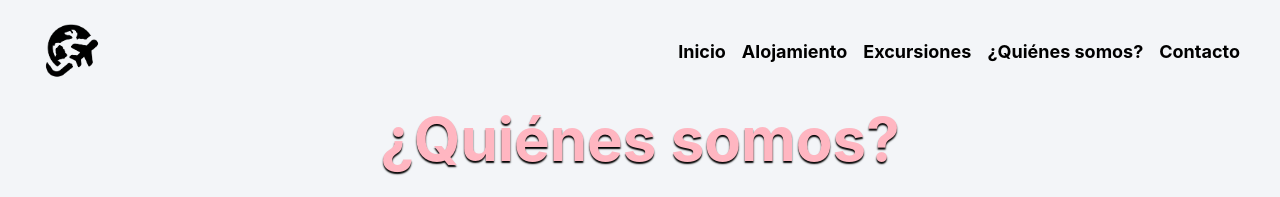
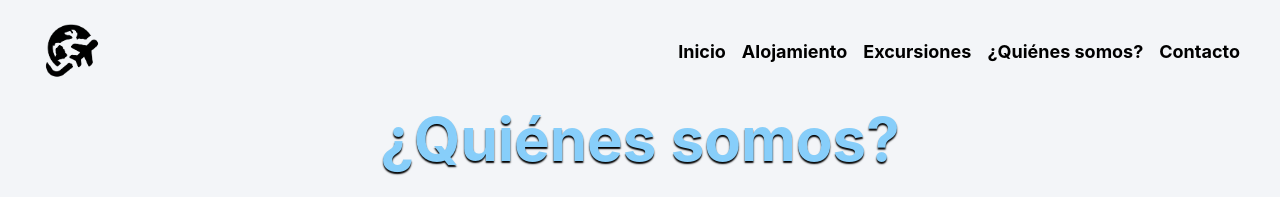
Before and after one commit to Khillari/proyectofinal, a website: page views/quienessomos.html in a window 1280 px wide. Shown: the top 197 px of the page. Drawn offline with nearby package versions, Linux system fonts and the light colour scheme.

Commit message:
modificación de los titulos

```diff
--- a/assets/scss/_misass.scss
+++ b/assets/scss/_misass.scss
@@ -49,9 +49,9 @@ $ochenta: 80px;
 
 .contenedor {text-align: $centro;}
 
-.titulo1 {text-shadow: 0 0.1rem 0.1rem $gris;}
+.titulo1 {text-shadow: 0 0.1rem 0.1rem $negro;}
 
-.titulo2 {text-shadow: 0 0.1rem 0.1rem $gris;}
+.titulo2 {text-shadow: 0 0.1rem 0.1rem $negro;}
 
 
 											/* VISTA DESKTOP */
--- a/views/quienessomos.html
+++ b/views/quienessomos.html
@@ -45,7 +45,7 @@
         <div class="row">
 
           <div class="col-lg-12 col-xs-12">
-            <h1 class="titulo1">¿Quiénes somos?</h1>
+            <h1 class="titulo2">¿Quiénes somos?</h1>
           </div>
 
         </div>
```
Also changed, not shown: assets/css/estilo.css.
